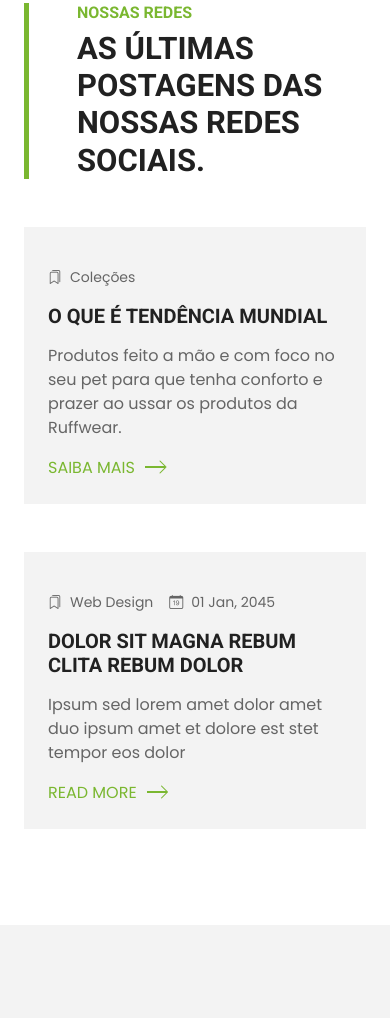
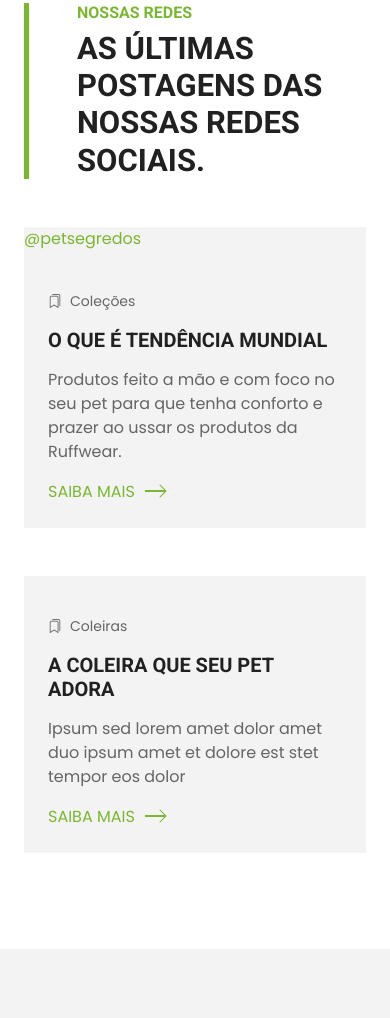
Before and after one commit to felipeLx/petruffwear, a plain HTML site: page index.html in a window 390 px wide. Shown: the part 5006-6024 px from the top of the page. Drawn offline with nearby package versions, Linux system fonts and the light colour scheme; a script that the page names is missing.

Commit message:
:books: tiktok

```diff
--- a/index.html
+++ b/index.html
@@ -366,8 +366,8 @@
                 <div class="col-lg-6">
                     <div class="blog-item">
                         <div class="row g-0 bg-light overflow-hidden">
-                            <div class="col-12 col-sm-5 h-300">
-                                <blockquote class="tiktok-embed" cite="https://www.tiktok.com/@petsegredos/video/7264038893886983430" data-video-id="7264038893886983430" style="max-width: 605px;min-width: 325px;"></blockquote><script async src="https://www.tiktok.com/embed.js"></script>
+                            <div class="col-12 col-sm-5 h-100">
+                                <blockquote class="tiktok-embed" cite="https://www.tiktok.com/@petsegredos/video/7264038893886983430" data-video-id="7264038893886983430" style="max-width: 605px;min-width: 325px;" > <section> <a target="_blank" title="@petsegredos" href="https://www.tiktok.com/@petsegredos?refer=embed">@petsegredos</a> </section> </blockquote> <script async src="https://www.tiktok.com/embed.js"></script>
                             <!--<img class="img-fluid h-100" src="img/blog-1.jpg" style="object-fit: cover;"> !-->
                             </div>
                             <div class="col-12 col-sm-7 h-100 d-flex flex-column justify-content-center">
@@ -394,12 +394,11 @@
                             <div class="col-12 col-sm-7 h-100 d-flex flex-column justify-content-center">
                                 <div class="p-4">
                                     <div class="d-flex mb-3">
-                                        <small class="me-3"><i class="bi bi-bookmarks me-2"></i>Web Design</small>
-                                        <small><i class="bi bi-calendar-date me-2"></i>01 Jan, 2045</small>
+                                        <small class="me-3"><i class="bi bi-bookmarks me-2"></i>Coleiras</small>
                                     </div>
-                                    <h5 class="text-uppercase mb-3">Dolor sit magna rebum clita rebum dolor</h5>
+                                    <h5 class="text-uppercase mb-3">A coleira que seu pet adora</h5>
                                     <p>Ipsum sed lorem amet dolor amet duo ipsum amet et dolore est stet tempor eos dolor</p>
-                                    <a class="text-primary text-uppercase" href="">Read More<i class="bi bi-chevron-right"></i></a>
+                                    <a class="text-primary text-uppercase" href="">Saiba Mais<i class="bi bi-chevron-right"></i></a>
                                 </div>
                             </div>
                         </div>
@@ -446,7 +445,7 @@
                     <div class="d-flex">
                         <a class="btn btn-outline-primary btn-square me-2" href="#"><i class="bi bi-youtube"></i></a>
                         <a class="btn btn-outline-primary btn-square me-2" href="#"><i class="bi bi-facebook"></i></a>
-                        <a class="btn btn-outline-primary btn-square me-2" href="#"><i class="bi bi-tiktok"></i></a>
+                        <a class="btn btn-outline-primary btn-square me-2" href="#"><i class="fa-brands fa-tiktok"></i></a>
                         <a class="btn btn-outline-primary btn-square" href="#"><i class="bi bi-instagram"></i></a>
                     </div>
                 </div>
```
